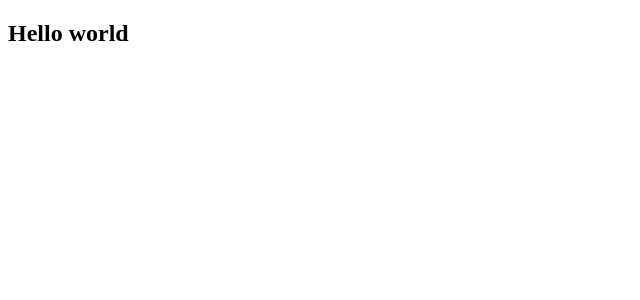
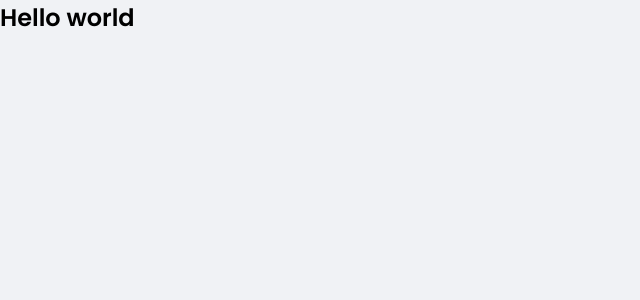
Before and after one commit to GuilhermeAlvarez-00/dtmoney-ignite, a React (Create React App) app: page / in a window 1280 px wide. Shown: the top 300 px of the page, without its empty margins (0-640 px from the left). Built offline with nearby package versions, Linux system fonts and the light colour scheme.

Commit message:
definindo estilos globais e fontes

```diff
--- a/package.json
+++ b/package.json
@@ -6,6 +6,7 @@
     "react": "^17.0.2",
     "react-dom": "^17.0.2",
     "react-scripts": "5.0.0",
+    "styled-components": "^5.3.3",
     "web-vitals": "^2.1.0"
   },
   "devDependencies": {
@@ -16,6 +17,7 @@
     "@types/node": "^16.7.13",
     "@types/react": "^17.0.20",
     "@types/react-dom": "^17.0.9",
+    "@types/styled-components": "^5.1.19",
     "typescript": "^4.4.2"
   },
   "scripts": {
--- a/public/index.html
+++ b/public/index.html
@@ -1,8 +1,12 @@
 <!DOCTYPE html>
 <html lang="en">
   <head>
+    <link rel="preconnect" href="https://fonts.googleapis.com">
+    <link rel="preconnect" href="https://fonts.gstatic.com" crossorigin>
+    <link href="https://fonts.googleapis.com/css2?family=Poppins:wght@400;600&display=swap" rel="stylesheet">
     <meta charset="utf-8" />
     <meta name="viewport" content="width=device-width, initial-scale=1" />
+    <link rel="shortcut icon" href="favicon.png" type="image/png">
     <title>React App</title>
   </head>
   <body>
--- a/src/App.tsx
+++ b/src/App.tsx
@@ -1,5 +1,10 @@
+import { GlobalStyle } from "./styles/global";
+
 export function App() {
   return (
-    <h2>Hello world</h2>
+    <>
+      <h2>Hello world</h2>
+      <GlobalStyle />
+    </>
   );
 }
--- /dev/null
+++ b/src/styles/global.ts
@@ -0,0 +1,53 @@
+import { createGlobalStyle } from 'styled-components'
+
+export const GlobalStyle = createGlobalStyle`
+  :root {
+    --red: #E62E4D;
+    --green: #33CC95;
+    --blue: #5429CC;
+    --blue-light: #9933FF;
+    --shape: #FFFFFF;
+    --background: #F0F2F5;
+    --text: #969CB3;
+    --title: #363F5F;
+  }
+
+  * {
+    margin: 0;
+    padding: 0;
+    box-sizing: border-box;
+  }
+
+  html {
+    @media (max-width: 1080px) {
+      font-size: 93.75%; // 15px
+    }
+
+    @media (max-width: 720px) {
+      font-size: 87.5%; // 14px
+    }
+  }
+
+  body {
+    background-color: var(--background);
+    -webkit-font-smoothing: antialiased;
+  }
+
+  body, input, textarea, button {
+    font-family: 'Poppins', sans-serif;
+    font-weight: 400;
+  }
+
+  strong, h1, h2, h3, h4, h5, h6 {
+    font-weight: 600;
+  }
+
+  button {
+    cursor: pointer;
+  }
+
+  [disabled] {
+    opacity: 0.6;
+    cursor: not-allowed;
+  }
+`
```
Also changed, not shown: 1 other file (tests, documents, lock files or other folders).
